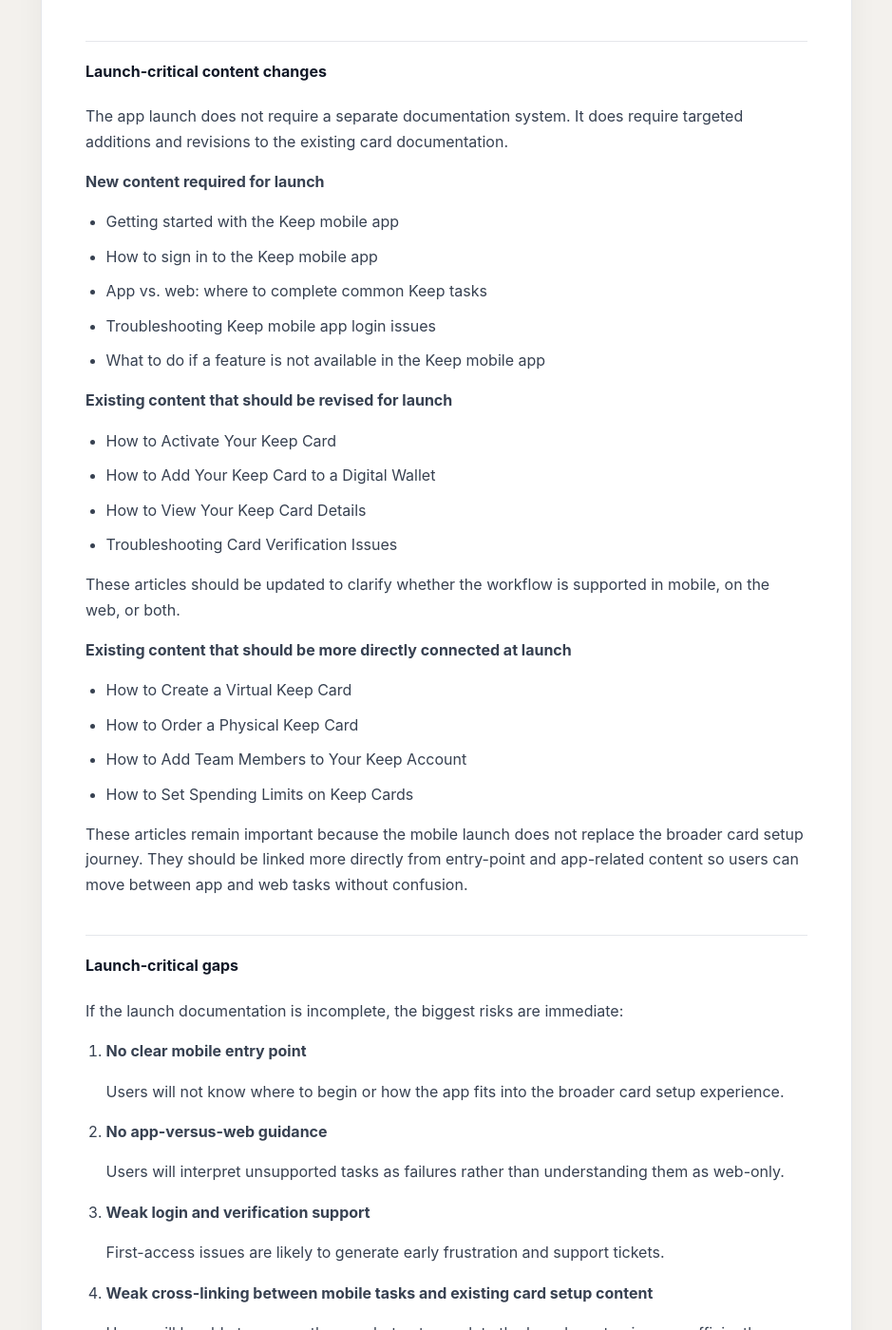
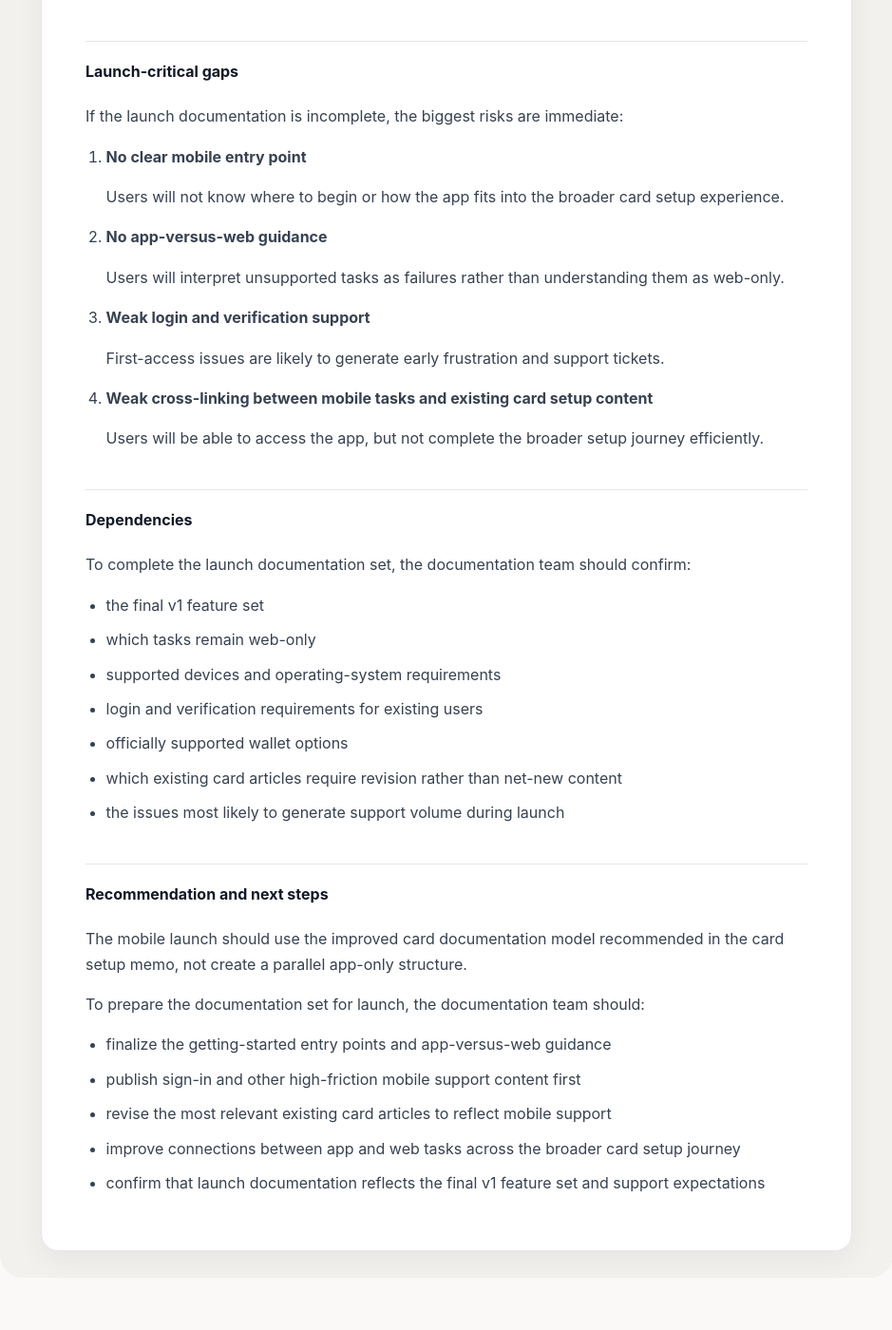
Before and after one commit to kimberleykenney/kimberleykenney.github.io, a Jekyll site: the page built from piece-4.md, in a window 1280 px wide and 1400 px high, scrolled down 3159 px. Shown: the whole window at 95% size, without its empty margins (170-1109 px from the left). Built offline with Jekyll 4.4.1, drawn with Linux system fonts in a browser that asks for light colours; some of the changed text lies outside the part shown.

Commit message:
Update piece-4.md

```diff
--- a/piece-4.md
+++ b/piece-4.md
@@ -242,13 +242,13 @@ permalink: /piece-4/
 </p>
 
 <p>
-  The documentation requirement is therefore not just “document the app.” It is to help users understand where to begin, what the app supports, and when to switch to the web experience.
+  The documentation requirement is therefore not just to document the app. It is to help users understand where to begin, what the app supports, and when to switch to the web experience.
 </p>
 
 <h4 class="memo-divider">Documentation model for launch</h4>
 
 <p>
-  The mobile launch should use the same three-layer documentation model recommended for the broader card setup experience.
+  The mobile launch should use the same three-layer documentation model recommended in the card setup memo, not create a parallel app-only structure.
 </p>
 
 <h4>1. Getting-started documentation</h4>
@@ -295,55 +295,13 @@ permalink: /piece-4/
 <p>Required content:</p>
 
 <ul>
-  <li>Troubleshooting Keep mobile app login issues</li>
-  <li>Troubleshooting card verification in the app</li>
-  <li>Troubleshooting digital wallet setup in the app</li>
-  <li>What to do if a feature is not available in the Keep mobile app</li>
-  <li>Why a Keep Card Transaction Was Declined</li>
-  <li>How to Replace a Lost or Stolen Keep Card</li>
+  <li><strong>Troubleshooting Keep mobile app login issues</strong> <em>(New)</em></li>
+  <li><strong>Troubleshooting digital wallet setup in the app</strong> <em>(New)</em></li>
+  <li><strong>What to do if a feature is not available in the Keep mobile app</strong> <em>(New)</em></li>
+  <li><strong>Troubleshooting Card Verification Issues</strong> <em>(Revised)</em></li>
+  <li><strong>Why a Keep Card Transaction Was Declined</strong> <em>(Revised)</em></li>
+  <li><strong>How to Replace a Lost or Stolen Keep Card</strong> <em>(Revised)</em></li>
 </ul>
-
-<h4 class="memo-divider">Launch-critical content changes</h4>
-
-<p>
-  The app launch does not require a separate documentation system. It does require targeted additions and revisions to the existing card documentation.
-</p>
-
-<p><strong>New content required for launch</strong></p>
-
-<ul>
-  <li>Getting started with the Keep mobile app</li>
-  <li>How to sign in to the Keep mobile app</li>
-  <li>App vs. web: where to complete common Keep tasks</li>
-  <li>Troubleshooting Keep mobile app login issues</li>
-  <li>What to do if a feature is not available in the Keep mobile app</li>
-</ul>
-
-<p><strong>Existing content that should be revised for launch</strong></p>
-
-<ul>
-  <li>How to Activate Your Keep Card</li>
-  <li>How to Add Your Keep Card to a Digital Wallet</li>
-  <li>How to View Your Keep Card Details</li>
-  <li>Troubleshooting Card Verification Issues</li>
-</ul>
-
-<p>
-  These articles should be updated to clarify whether the workflow is supported in mobile, on the web, or both.
-</p>
-
-<p><strong>Existing content that should be more directly connected at launch</strong></p>
-
-<ul>
-  <li>How to Create a Virtual Keep Card</li>
-  <li>How to Order a Physical Keep Card</li>
-  <li>How to Add Team Members to Your Keep Account</li>
-  <li>How to Set Spending Limits on Keep Cards</li>
-</ul>
-
-<p>
-  These articles remain important because the mobile launch does not replace the broader card setup journey. They should be linked more directly from entry-point and app-related content so users can move between app and web tasks without confusion.
-</p>
 
 <h4 class="memo-divider">Launch-critical gaps</h4>
 
@@ -392,8 +350,20 @@ permalink: /piece-4/
 <h4 class="memo-divider">Recommendation and next steps</h4>
 
 <p>
-  The mobile launch should use the improved card documentation model recommended in the card setup memo, not create a parallel app-only structure. The documentation team should first finalize the getting-started entry points, app-versus-web guidance, sign-in documentation, and the highest-friction mobile support content. It should then revise the most relevant existing card articles to reflect mobile support, improve cross-linking between app and web tasks, and ensure that mobile onboarding fits into the broader card setup journey rather than competing with it.
+  The mobile launch should use the improved card documentation model recommended in the card setup memo, not create a parallel app-only structure.
 </p>
+
+<p>
+  To prepare the documentation set for launch, the documentation team should:
+</p>
+
+<ul>
+  <li>finalize the getting-started entry points and app-versus-web guidance</li>
+  <li>publish sign-in and other high-friction mobile support content first</li>
+  <li>revise the most relevant existing card articles to reflect mobile support</li>
+  <li>improve connections between app and web tasks across the broader card setup journey</li>
+  <li>confirm that launch documentation reflects the final v1 feature set and support expectations</li>
+</ul>
 
 </section>
 </div>
```
Also changed, not shown: other parts of piece-4.md (+13 -13 lines).
